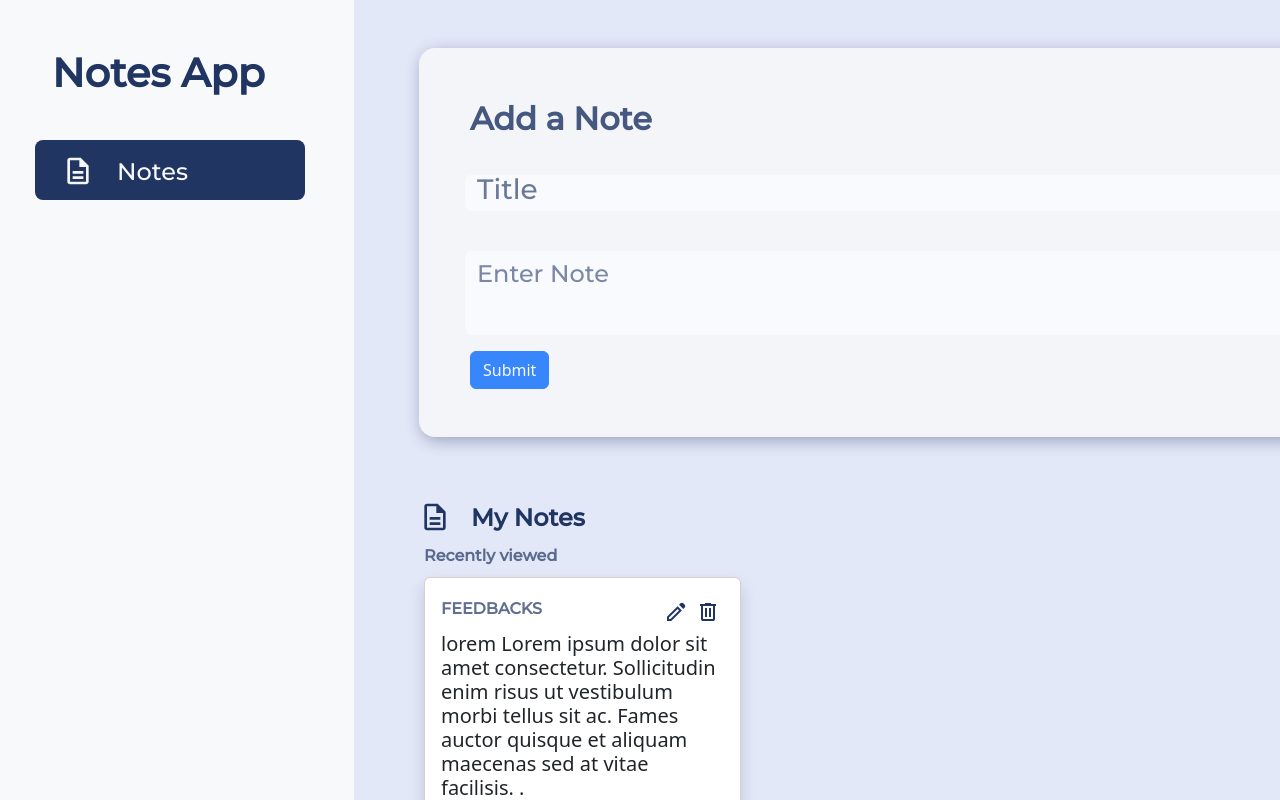
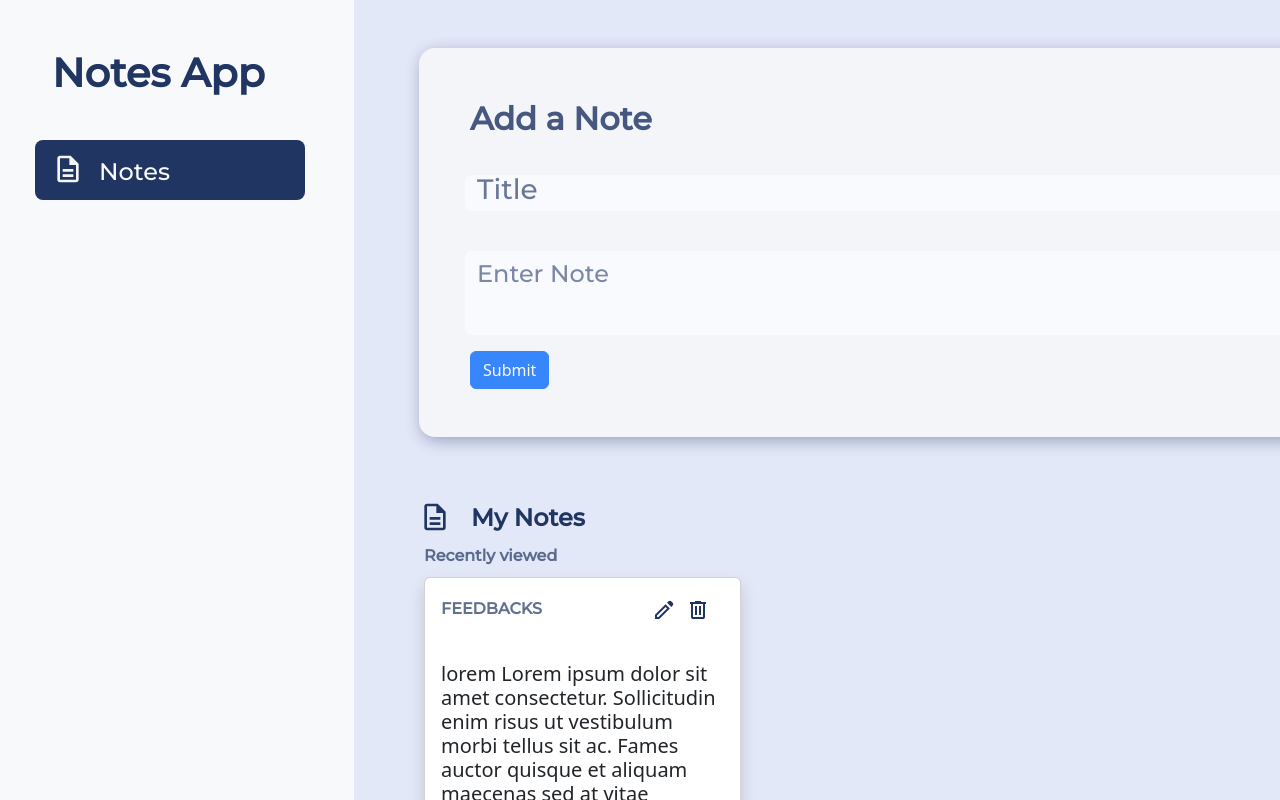
Before and after one commit to sivaprabhakar/notesapp, a React (Vite) app: page / in a window 1280 px wide. Shown: the top 800 px of the page. Built offline with nearby package versions, Linux system fonts and the light colour scheme; a web font is replaced by a local one.

Commit message:
some img change

```diff
--- a/src/components/Notes.jsx
+++ b/src/components/Notes.jsx
@@ -19,8 +19,8 @@ function Notes() {
                       <div className="text-xs font-weight-bold text-uppercase mb-1 d-flex justify-content-between">
                         <h6>{e.title}</h6>
                         <div>
-                          <img className="mx-1" src="./src/assets/edit.svg" alt="edit" />
-                          <img className="mx-1" src="./src/assets/delete.svg" alt="delete" />
+                          <div className="mx" src="./src/assets/edit.svg" alt="edit"></div>
+                          <div className="mx-1" src="./src/assets/delete.svg" alt="delete"> </div>
                         </div>
                       </div>
                       <div className="h5 mb-0 font-weight-bold text-gray-800">{e.note}</div>
--- a/src/components/SideBar.jsx
+++ b/src/components/SideBar.jsx
@@ -17,7 +17,7 @@ function SideBar() {
 <li className="nav-item active ">
     <a className="nav-link " href="index.html">
 
-        <span className="text-light">Notes<img className="mx" src="./src/assets/description.svg" alt="description" />
+        <span className="icon text-light">Notes<img className="mx-2"  />
         </span></a>
 </li>
 
--- a/src/index.css
+++ b/src/index.css
@@ -26,8 +26,8 @@ font-weight: 500;
 line-height: 33.6px; /* 140% */
 position: relative;
 padding:0px 90px;
-left:-20px;
-top:20px;
+left:-70px;
+top:15px;
 }
 
 
@@ -36,10 +36,11 @@ top:20px;
     height: 1024px;
     flex-shrink: 0;
 }
-.mx{
+.icon::before{
     position: relative;
-    top:-37px;
-    left:35px;
+    top:5px;
+    left:-15px;
+    content:url(assets/description.svg)!important;
 }
 .nav-item{
     position: relative;
@@ -154,3 +155,14 @@ font-weight: 600;
 line-height: 22.4px; /* 140% */
 opacity: 0.7;
 }
+.mx::before{
+content: url(assets/edit.svg);
+position: relative;
+left:-40px;
+}
+.mx-1::before{
+    content:url(assets/delete.svg);
+    position: relative;
+    top:-30px;
+    left:-10px;
+}
```
